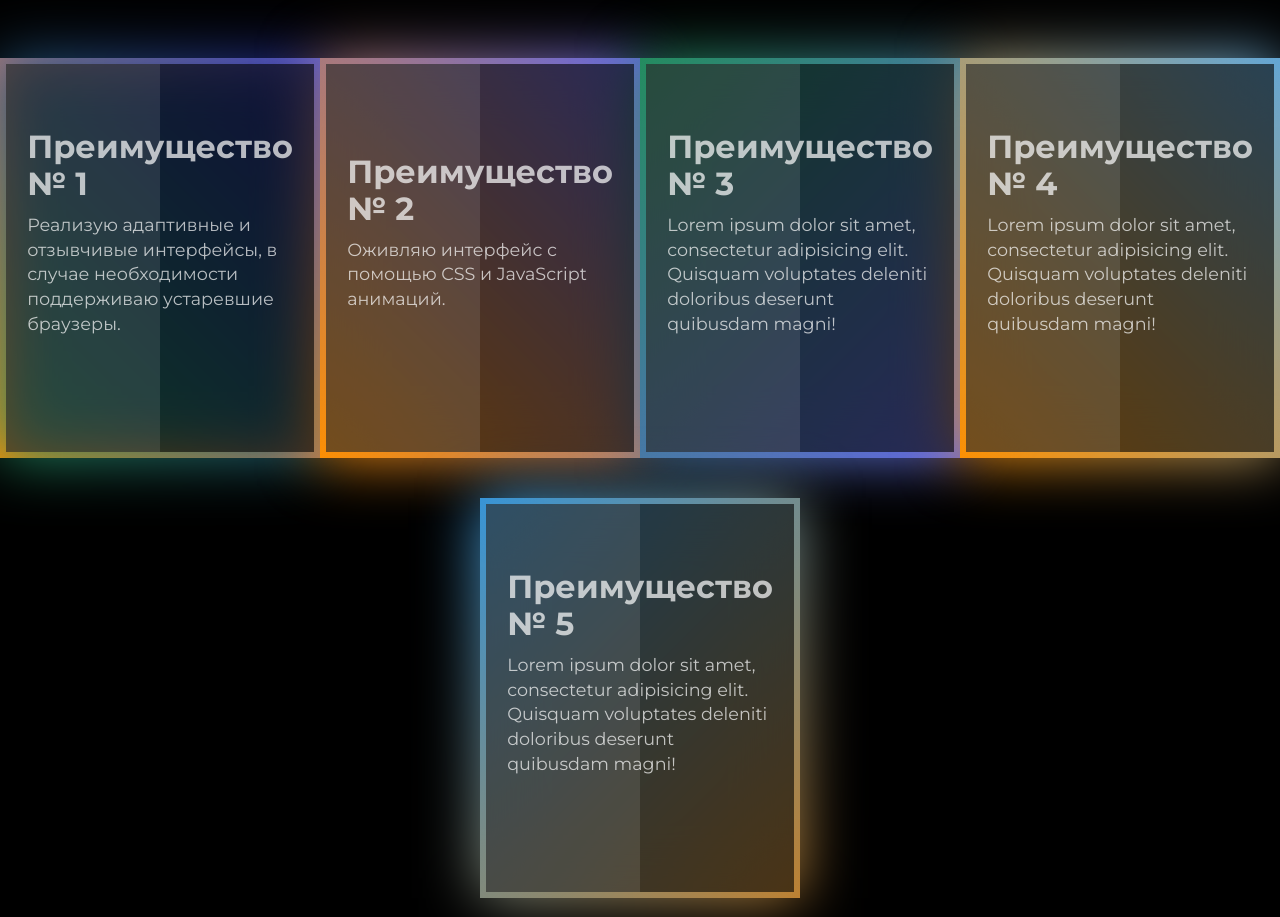
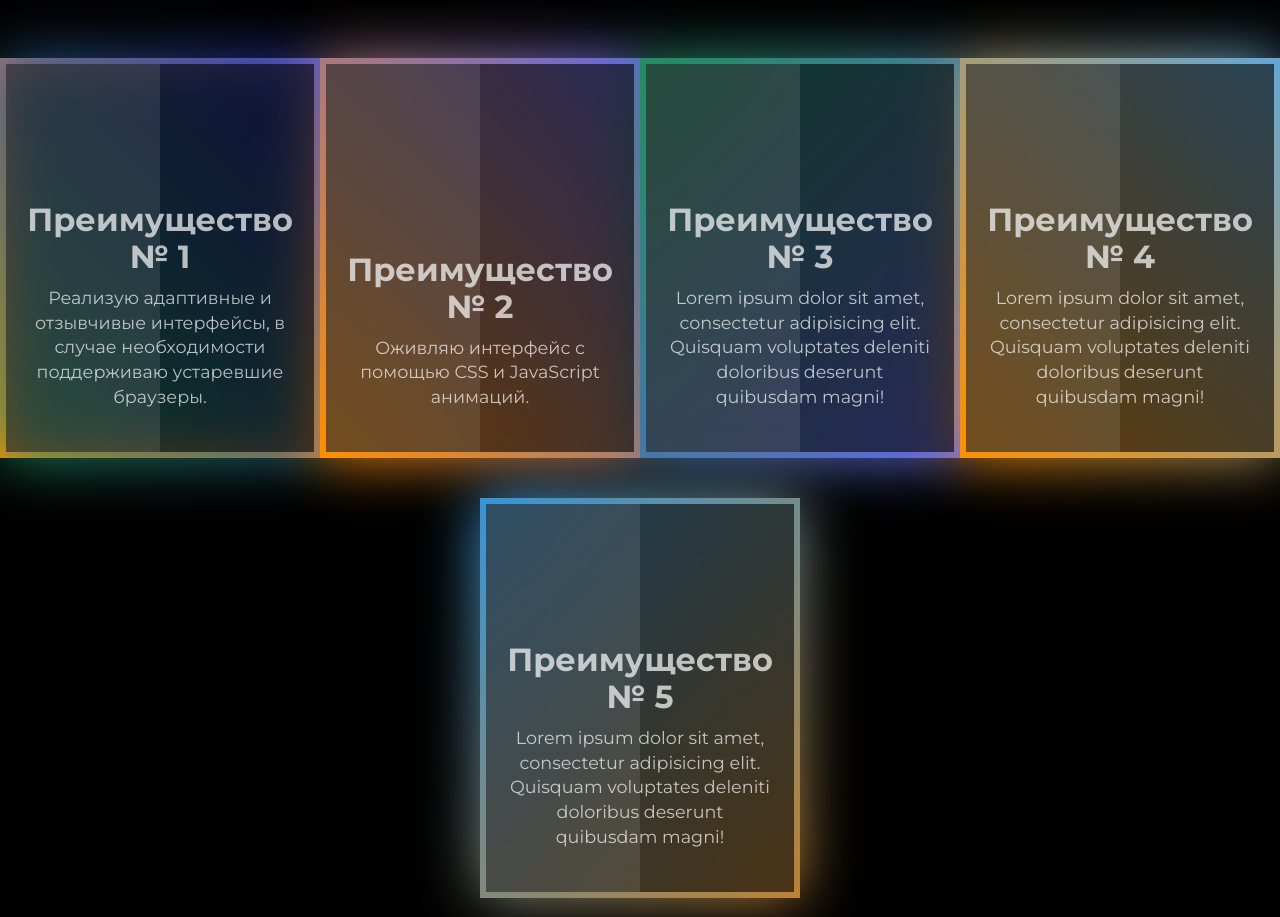
Before and after one commit to disaq1/MyWebSite, a website: page #src/index.html in a window 1280 px wide. Shown: the part 880-1797 px from the top of the page. Drawn offline with nearby package versions, Linux system fonts and the light colour scheme; files that its build step writes are made by us from their sources; files whose address does not match are found by name; a web font is replaced by a local one.

Commit message:
Upd style.scss

```diff
--- a/#src/scss/style.scss
+++ b/#src/scss/style.scss
@@ -4,6 +4,7 @@
 @import "scaffolding.scss";
 
 @import "_breadCrumbs";
+@import "_Works";
 @import "_contacts";
 @import "_about-me";
 @import "_main";
```
